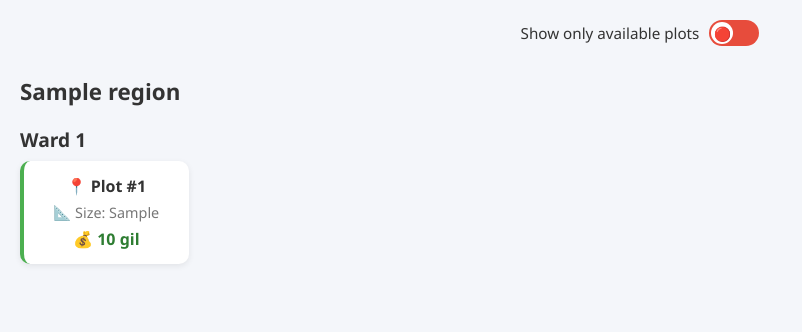
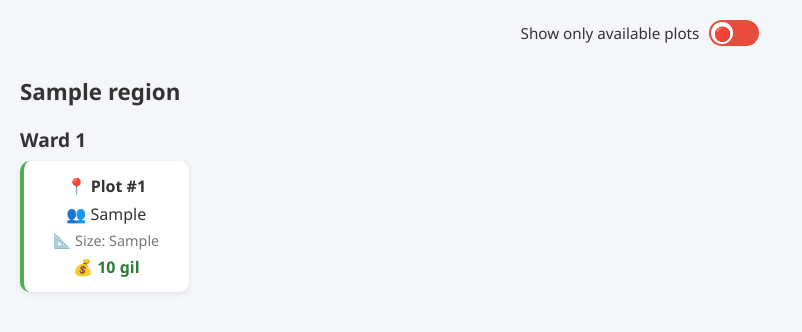
Before and after one commit to RocherDouteux/WardMonitor, a FastAPI app: page / in a window 1280 px wide. Shown: the part 61-393 px from the top of the page, without its empty margins (0-802 px from the left). Run offline with FastAPI, Linux system fonts and the light colour scheme; tables that the repository leaves empty hold one stand-in row (values such as "Sample post").

Commit message:
TenantType was added

```diff
--- a/app/main.py
+++ b/app/main.py
@@ -34,6 +34,7 @@ def dashboard(request: Request, db: Session = Depends(get_db)):
 
 @app.post("/ward-update")
 async def receive_region(region: Region, db: Session = Depends(get_db)):
+    print(region)
     logger.info(f"Received data for region: {region.region_name}")
 
     if "Unknown" in region.region_name:
@@ -75,7 +76,8 @@ async def receive_region(region: Region, db: Session = Depends(get_db)):
                 price=plot.price,
                 size=plot.size,
                 available=plot.available,
-                ward=db_ward
+                ward=db_ward,
+                tenant_type = plot.tenant_type,
             )
             db.add(db_plot)
         db.commit()
--- a/app/models.py
+++ b/app/models.py
@@ -6,6 +6,7 @@ class Plot(BaseModel):
     price: int
     size: str  # "S", "M", or "L"
     available: bool = True
+    tenant_type: str
 
 class Ward(BaseModel):
     ward_id: int
--- a/app/models_db.py
+++ b/app/models_db.py
@@ -23,5 +23,6 @@ class PlotDB(Base):
     price = Column(Integer)
     size = Column(String)
     available = Column(Boolean, default=True)
+    tenant_type = Column(String)
     ward_id = Column(Integer, ForeignKey("wards.id"))
     ward = relationship("WardDB", back_populates="plots")
--- a/app/templates/dashboard.html
+++ b/app/templates/dashboard.html
@@ -298,6 +298,10 @@
                 content: "📍 ";
             }
 
+            .plot-tenant-type::before {
+                content: "👥 ";
+            }
+
             .plot-size::before {
                 content: "📐 ";
             }
@@ -348,6 +352,7 @@
                 {% for plot in ward.plots %}
                 <div class="plot-card {% if plot.available %}available{% else %}unavailable{% endif %}">
                     <div class="plot-number">Plot #{{ plot.plot_number }}</div>
+                    <div class="plot-tenant-type">{{ plot.tenant_type }}</div>
                     <div class="plot-size">Size: {{ plot.size }}</div>
                     {% if plot.available %}
                     <div class="plot-price">{{ "{:,}".format(plot.price) }} gil</div>
@@ -434,11 +439,13 @@
                     wardEl.querySelectorAll(".plot-card").forEach((plotEl) => {
                         const available = plotEl.classList.contains("available");
                         const plotNumber = plotEl.querySelector(".plot-number")?.textContent.replace("Plot #", "").trim();
+                        const tenantType = plotEl.querySelector(".plot-tenant-type")?.textContent.trim();
                         const sizeText = plotEl.querySelector(".plot-size")?.textContent.replace("Size: ", "").trim();
                         const priceEl = plotEl.querySelector(".plot-price");
                         const price = priceEl ? priceEl.textContent.replace("gil", "").trim().replace(/,/g, "") : null;
                         plots.push({
                             plot_number: plotNumber,
+                            tenant_type: tenantType,
                             size: sizeText,
                             available: available,
                             price: price ? Number(price) : null,
```
